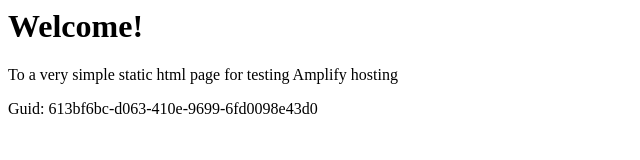
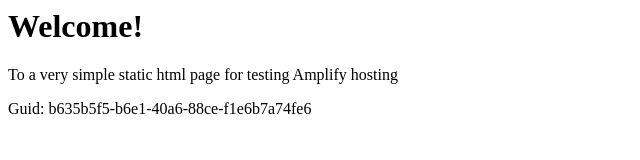
Before and after one commit to aws-aemilia-kix/Github-PR-Commit-Integration-Test-DoNotTouch-Gith-BKMSSQOA-v1-preprod-ap-northeast-3, a website: page src/index.html in a window 1280 px wide. Shown: the full height of the page, 0-640 px from the left. Drawn offline with Linux system fonts and the light colour scheme.

Commit message:
commit from integ tests

```diff
--- a/src/index.html
+++ b/src/index.html
@@ -12,6 +12,6 @@
 <body>
     <h1>Welcome!</h1>
     <p>To a very simple static html page for testing Amplify hosting</p>
-    <p>Guid: 613bf6bc-d063-410e-9699-6fd0098e43d0</p></body>
+    <p>Guid: b635b5f5-b6e1-40a6-88ce-f1e6b7a74fe6</p></body>
 
 </html>
```
